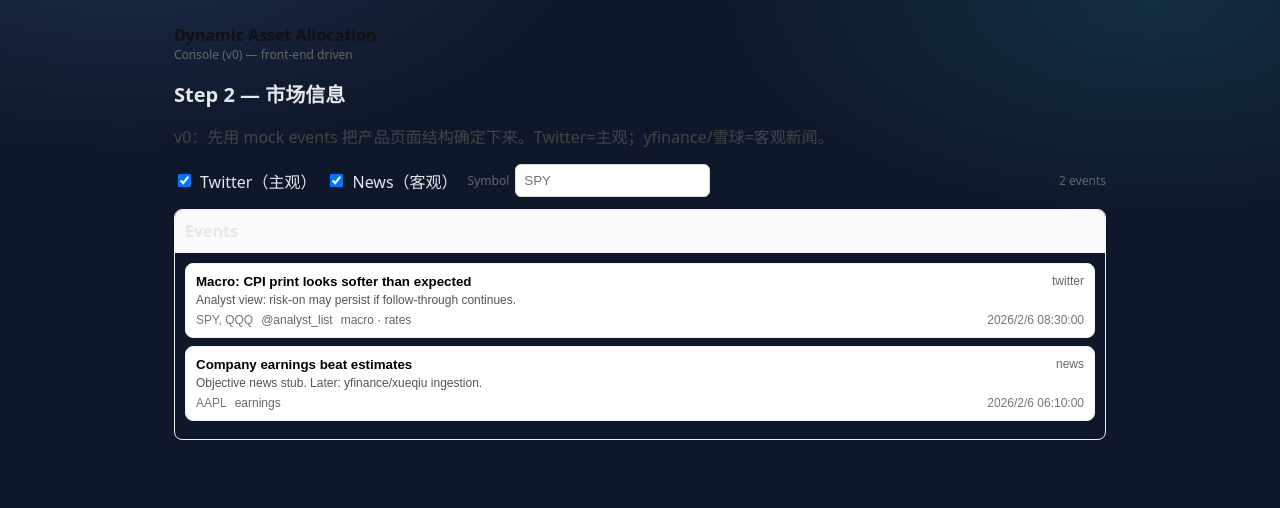
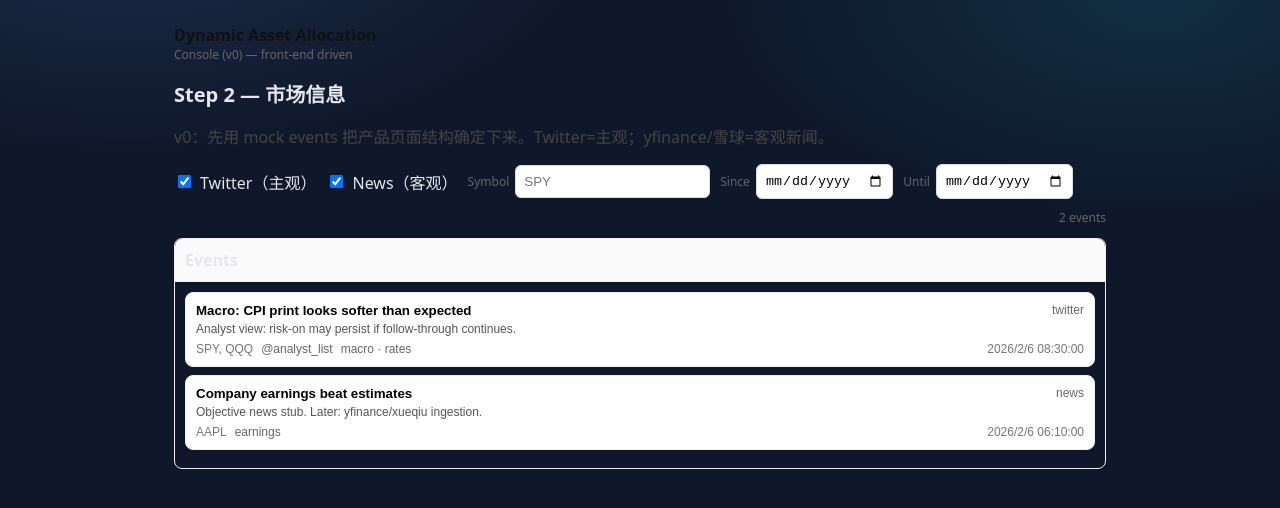
Before and after one commit to Jarvis-agent-bot/Dynamic-Asset-Allocation, a Next.js app: page /daa/step/2 in a window 1280 px wide. Shown: the top 508 px of the page. Built offline with nearby package versions, Linux system fonts and the light colour scheme.

Commit message:
ui: step2 add since/until date filter

```diff
--- a/app/daa/step/2/page.jsx
+++ b/app/daa/step/2/page.jsx
@@ -42,18 +42,26 @@ export default function Step2MarketEventsPage() {
   const [showTwitter, setShowTwitter] = useState(true);
   const [showNews, setShowNews] = useState(true);
   const [symbol, setSymbol] = useState("");
+  const [since, setSince] = useState(""); // YYYY-MM-DD
+  const [until, setUntil] = useState(""); // YYYY-MM-DD
   const [selected, setSelected] = useState(null);
 
   const filtered = useMemo(() => {
     const sources = [];
     if (showTwitter) sources.push("twitter");
     if (showNews) sources.push("news");
+
+    const sinceTs = since ? `${since}T00:00:00.000Z` : undefined;
+    const untilTs = until ? `${until}T23:59:59.999Z` : undefined;
+
     return filterMarketEvents(MOCK_EVENTS, {
       sources,
       symbols: symbol.trim() ? [symbol.trim()] : undefined,
+      sinceTs,
+      untilTs,
       limit: 200,
     });
-  }, [showTwitter, showNews, symbol]);
+  }, [showTwitter, showNews, symbol, since, until]);
 
   return (
     <main>
@@ -89,6 +97,39 @@ export default function Step2MarketEventsPage() {
             Clear
           </button>
         ) : null}
+
+        <label style={{ display: "flex", gap: 6, alignItems: "center" }}>
+          <span style={{ fontSize: 12, color: "#666" }}>Since</span>
+          <input
+            type="date"
+            value={since}
+            onChange={(e) => setSince(e.target.value)}
+            aria-label="Filter since date"
+            style={{ padding: 8, border: "1px solid #ddd", borderRadius: 6 }}
+          />
+        </label>
+        <label style={{ display: "flex", gap: 6, alignItems: "center" }}>
+          <span style={{ fontSize: 12, color: "#666" }}>Until</span>
+          <input
+            type="date"
+            value={until}
+            onChange={(e) => setUntil(e.target.value)}
+            aria-label="Filter until date"
+            style={{ padding: 8, border: "1px solid #ddd", borderRadius: 6 }}
+          />
+        </label>
+        {(since || until) ? (
+          <button
+            onClick={() => {
+              setSince("");
+              setUntil("");
+            }}
+            style={{ padding: "6px 10px", borderRadius: 8, border: "1px solid #ddd", background: "#fff", fontSize: 12 }}
+          >
+            Clear dates
+          </button>
+        ) : null}
+
         <div style={{ marginLeft: "auto", fontSize: 12, color: "#666" }}>
           {filtered.length} events
         </div>
```
Also changed, not shown: 1 other file (tests, documents, lock files or other folders).
